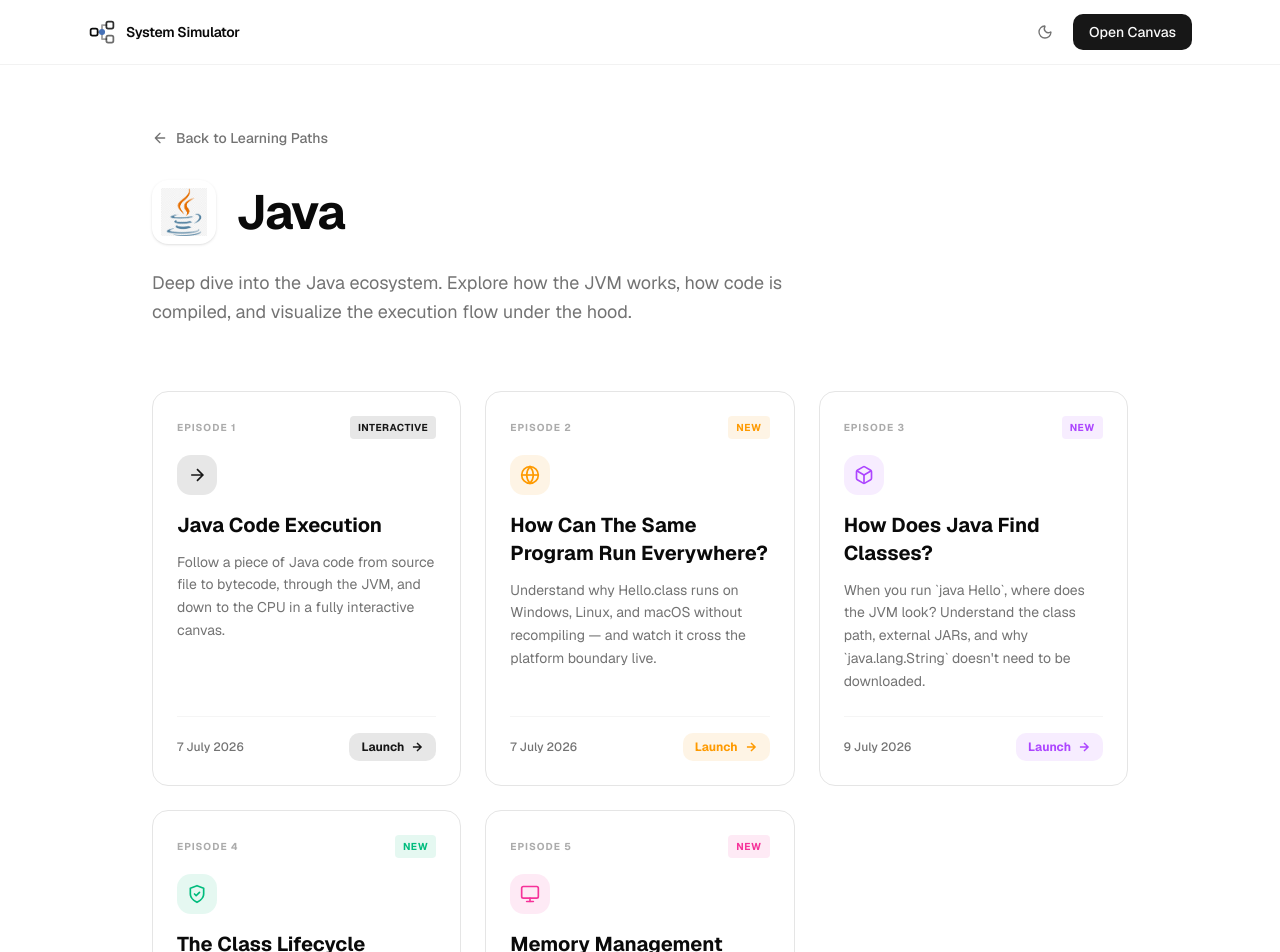
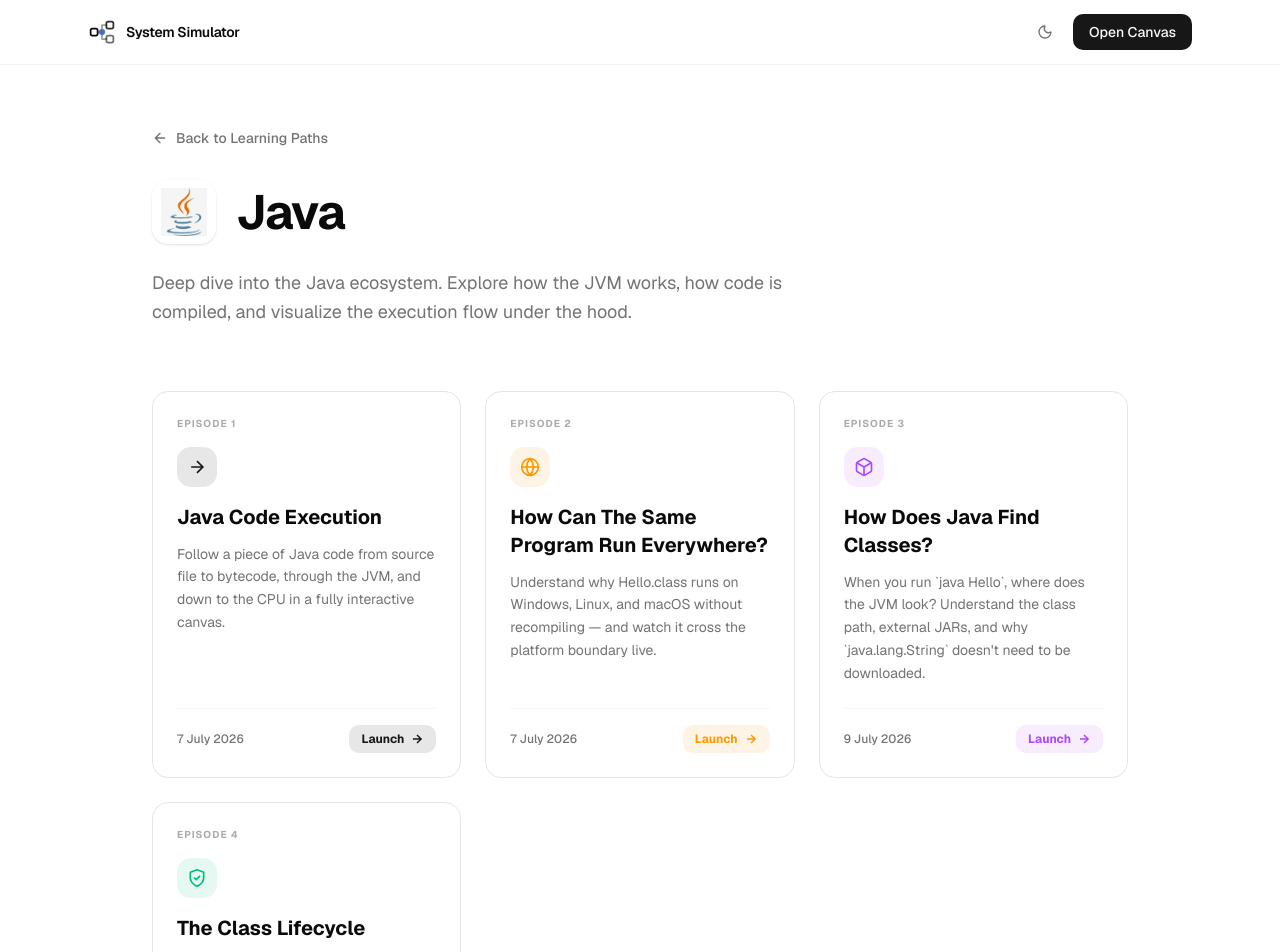
Before and after one commit to TheMikeKaisen/system-design-visualizer, a Next.js app: page /java in a window 1280 px wide. Shown: the top 952 px of the page. Built offline with nearby package versions, Linux system fonts and the light colour scheme.

Commit message:
feat: add new learning paths and simulation modules for Java and JavaScript

```diff
--- a/src/app/java/page.tsx
+++ b/src/app/java/page.tsx
@@ -50,7 +50,7 @@ export default function JavaPathPage() {
             <div className="relative h-full p-4 sm:p-6 rounded-2xl border border-border bg-card hover:border-primary/50 hover:shadow-[0_0_30px_-5px_rgba(var(--primary),0.2)] transition-all duration-300 flex flex-col justify-center">
               <div className="hidden sm:flex items-center justify-between mb-4">
                 <div className="text-[10px] font-bold uppercase tracking-widest text-muted-foreground/60">Episode 1</div>
-                <div className="bg-primary/10 text-primary text-[10px] font-bold uppercase tracking-wider px-2 py-1 rounded">Interactive</div>
+                {/* <div className="bg-primary/10 text-primary text-[10px] font-bold uppercase tracking-wider px-2 py-1 rounded">Interactive</div> */}
               </div>
 
               <div className="flex items-center sm:block gap-4 sm:gap-0">
@@ -87,7 +87,6 @@ export default function JavaPathPage() {
             <div className="relative h-full p-4 sm:p-6 rounded-2xl border border-border bg-card hover:border-amber-500/50 hover:shadow-[0_0_30px_-5px_rgba(245,158,11,0.25)] transition-all duration-300 flex flex-col justify-center">
               <div className="hidden sm:flex items-center justify-between mb-4">
                 <div className="text-[10px] font-bold uppercase tracking-widest text-muted-foreground/60">Episode 2</div>
-                <div className="bg-amber-500/10 text-amber-500 text-[10px] font-bold uppercase tracking-wider px-2 py-1 rounded">New</div>
               </div>
 
               <div className="flex items-center sm:block gap-4 sm:gap-0">
@@ -124,7 +123,6 @@ export default function JavaPathPage() {
             <div className="relative h-full p-4 sm:p-6 rounded-2xl border border-border bg-card hover:border-purple-500/50 hover:shadow-[0_0_30px_-5px_rgba(168,85,247,0.25)] transition-all duration-300 flex flex-col justify-center">
               <div className="hidden sm:flex items-center justify-between mb-4">
                 <div className="text-[10px] font-bold uppercase tracking-widest text-muted-foreground/60">Episode 3</div>
-                <div className="bg-purple-500/10 text-purple-500 text-[10px] font-bold uppercase tracking-wider px-2 py-1 rounded">New</div>
               </div>
 
               <div className="flex items-center sm:block gap-4 sm:gap-0">
@@ -161,7 +159,6 @@ export default function JavaPathPage() {
             <div className="relative h-full p-4 sm:p-6 rounded-2xl border border-border bg-card hover:border-emerald-500/50 hover:shadow-[0_0_30px_-5px_rgba(16,185,129,0.25)] transition-all duration-300 flex flex-col justify-center">
               <div className="hidden sm:flex items-center justify-between mb-4">
                 <div className="text-[10px] font-bold uppercase tracking-widest text-muted-foreground/60">Episode 4</div>
-                <div className="bg-emerald-500/10 text-emerald-500 text-[10px] font-bold uppercase tracking-wider px-2 py-1 rounded">New</div>
               </div>
 
               <div className="flex items-center sm:block gap-4 sm:gap-0">
@@ -194,11 +191,10 @@ export default function JavaPathPage() {
           </Link>
 
           {/* Episode 5: Memory Management */}
-          <Link href="/java/canvas/memory-management" className="group">
+          {/* <Link href="/java/canvas/memory-management" className="group">
             <div className="relative h-full p-4 sm:p-6 rounded-2xl border border-border bg-card hover:border-pink-500/50 hover:shadow-[0_0_30px_-5px_rgba(236,72,153,0.25)] transition-all duration-300 flex flex-col justify-center">
               <div className="hidden sm:flex items-center justify-between mb-4">
                 <div className="text-[10px] font-bold uppercase tracking-widest text-muted-foreground/60">Episode 5</div>
-                <div className="bg-pink-500/10 text-pink-500 text-[10px] font-bold uppercase tracking-wider px-2 py-1 rounded">New</div>
               </div>
 
               <div className="flex items-center sm:block gap-4 sm:gap-0">
@@ -228,7 +224,7 @@ export default function JavaPathPage() {
                 </div>
               </div>
             </div>
-          </Link>
+          </Link> */}
         </div>
       </main>
     </div>
--- a/src/app/javascript/page.tsx
+++ b/src/app/javascript/page.tsx
@@ -48,7 +48,7 @@ export default function JavascriptPathPage() {
             <div className="relative h-full p-4 sm:p-6 rounded-2xl border border-border bg-card hover:border-[#F7DF1E]/50 hover:shadow-[0_0_30px_-5px_rgba(247,223,30,0.2)] transition-all duration-300 flex flex-col justify-center">
               <div className="hidden sm:flex items-center justify-between mb-4">
                 <div className="text-[10px] font-bold uppercase tracking-widest text-muted-foreground/60">Episode 1</div>
-                <div className="bg-[#F7DF1E]/10 text-amber-500 text-[10px] font-bold uppercase tracking-wider px-2 py-1 rounded">Interactive</div>
+                {/* <div className="bg-[#F7DF1E]/10 text-amber-500 text-[10px] font-bold uppercase tracking-wider px-2 py-1 rounded">Interactive</div> */}
               </div>
 
               <div className="flex items-center sm:block gap-4 sm:gap-0">
@@ -71,7 +71,7 @@ export default function JavascriptPathPage() {
 
               <div className="hidden sm:flex items-center justify-between mt-auto pt-4 border-t border-border/40">
                 <div className="flex items-center text-xs font-medium text-muted-foreground">
-                  Today
+                  13 July 2026
                 </div>
                 <div className="flex items-center text-xs font-bold text-amber-500 bg-amber-500/10 px-3 py-1.5 rounded-lg group-hover:bg-amber-500/20 transition-colors">
                   Launch <svg className="ml-1.5 w-3.5 h-3.5 group-hover:translate-x-0.5 transition-transform" viewBox="0 0 24 24" fill="none" stroke="currentColor" strokeWidth="2.5"><path d="M5 12h14M12 5l7 7-7 7"/></svg>
--- a/src/app/javascript/simulator/call-stack/page.tsx
+++ b/src/app/javascript/simulator/call-stack/page.tsx
@@ -55,7 +55,7 @@ export default function JSCallStackSimulator() {
             <Link href="/javascript" className="flex items-center gap-2 group">
               <Logo size={24} />
               <span className="text-sm font-semibold tracking-tight text-foreground group-hover:text-primary transition-colors">
-                Back to JS Internals
+                Back to JS
               </span>
             </Link>
             <div className="h-4 w-px bg-border/50 hidden sm:block"></div>
```
